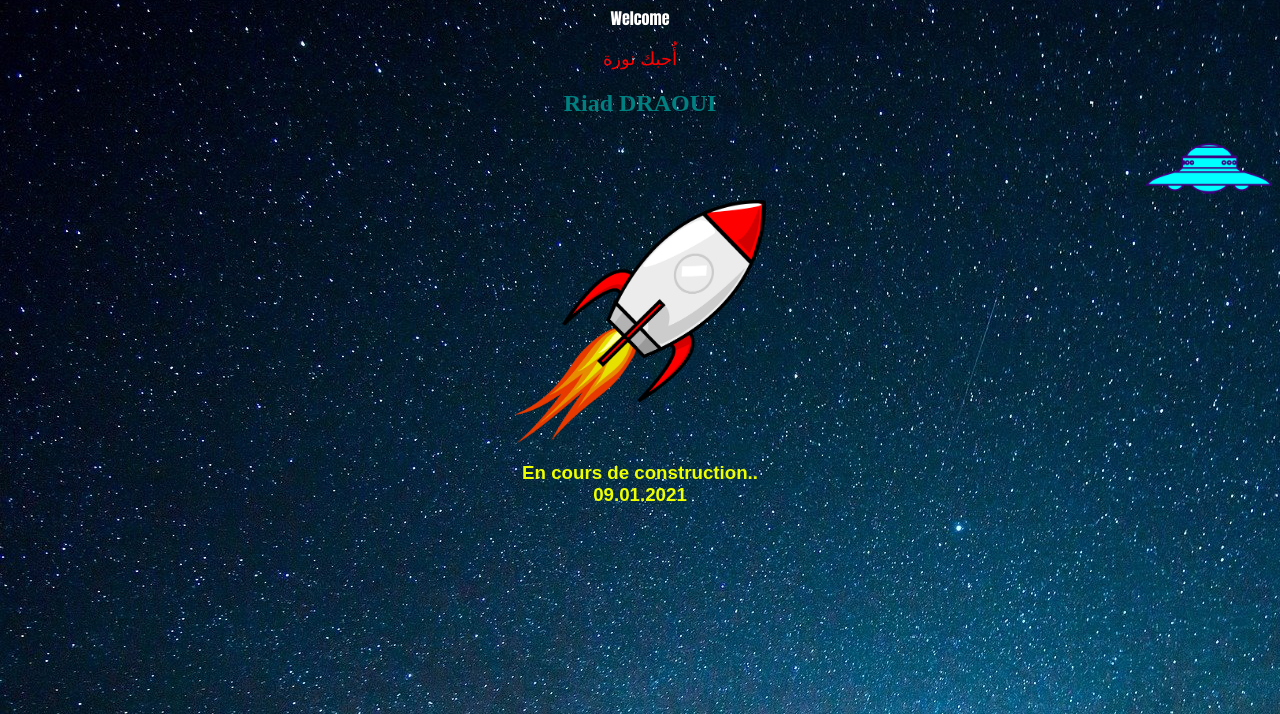
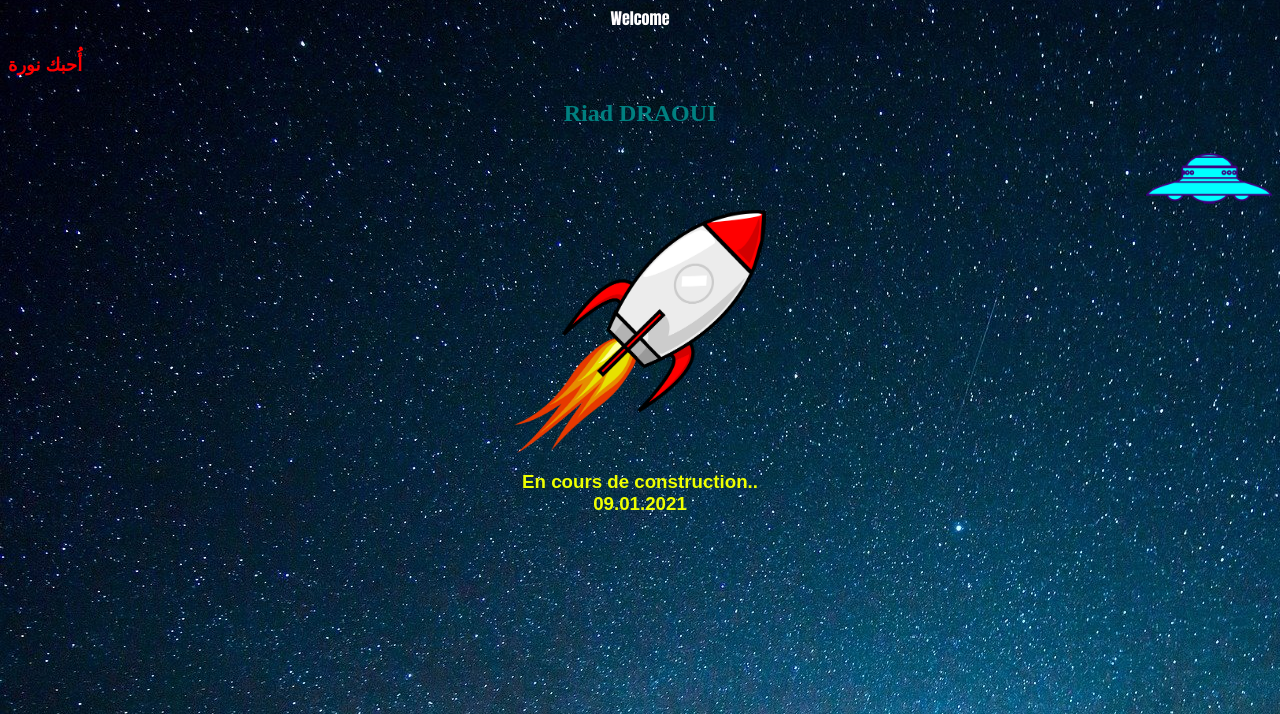
Before and after one commit to Riad21/riad01, a plain HTML site: page index.html in a window 1280 px wide. Shown: the part 86-800 px from the top of the page. Drawn offline with Linux system fonts and the light colour scheme.

Commit message:
Update index.html

```diff
--- a/index.html
+++ b/index.html
@@ -50,7 +50,7 @@
 
     <h1>Bienvenue dans mon site</h1>
         <p>Welcome</p>
-        <p class="nora">أُحبك نورة</p>
+    <h4 class="nora">أُحبك نورة</h4>
     <h2>Riad DRAOUI</h2>
 
     <img src="ovni.png" alt="ovni" class="left">
```
